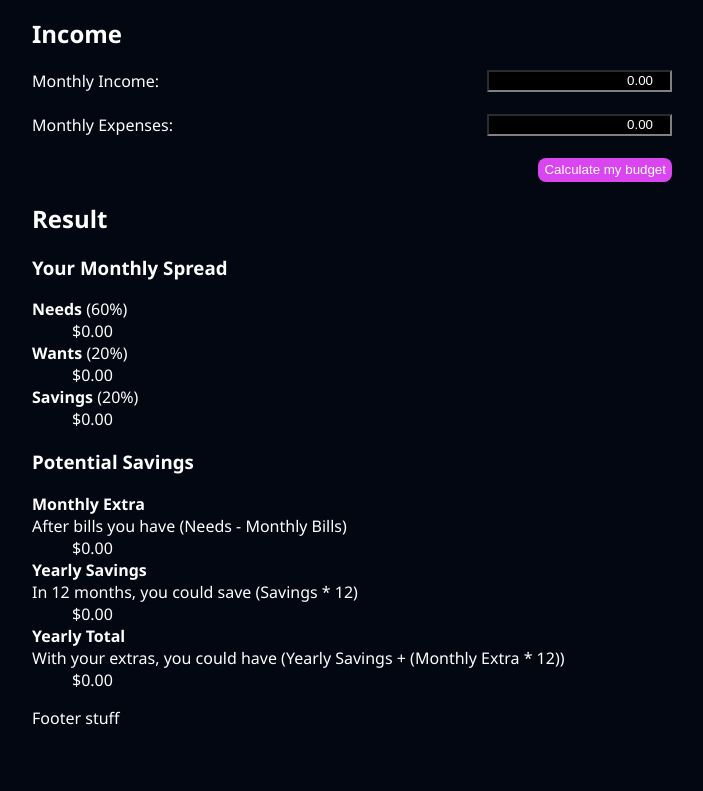
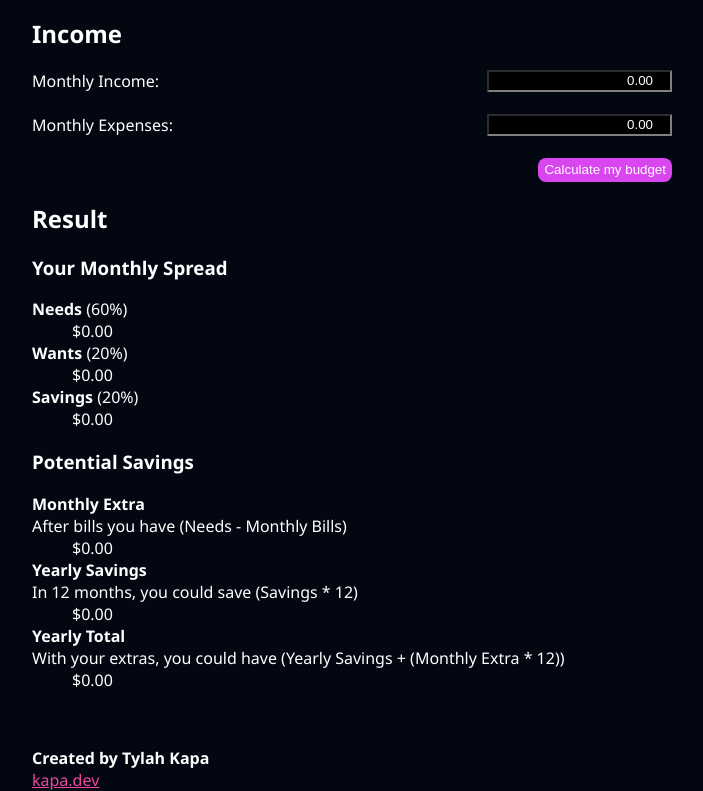
Before and after one commit to tkapa/sixty-twenty-twenty, a plain HTML site: page index.html in a window 1280 px wide. Shown: the part 89-880 px from the top of the page, without its empty margins (288-991 px from the left). Before the commit the page ends 818 px from the top, so only its background shows below. Drawn offline with Linux system fonts and the light colour scheme; a web font is replaced by a local one.

Commit message:
Update with footer

```diff
--- a/index.html
+++ b/index.html
@@ -68,7 +68,8 @@
     </main>
 
     <footer>
-        Footer stuff
+        <b>Created by Tylah Kapa</b><br>
+        <a href="https://kapa.dev">kapa.dev</a>
     </footer>
 
     <script type="text/javascript">
--- a/public/index.css
+++ b/public/index.css
@@ -55,3 +55,11 @@ input[type="submit"]:hover {
     display: flex;
     flex-direction: row-reverse;
 }
+
+a {
+    color: #ec4899;
+}
+
+footer {
+    padding-top: 5vh;
+}
```
